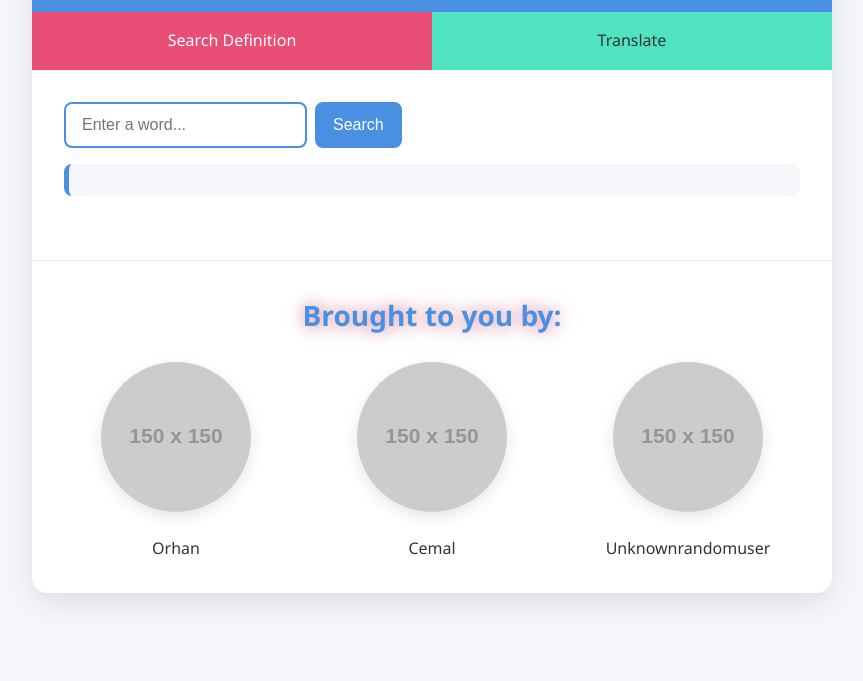
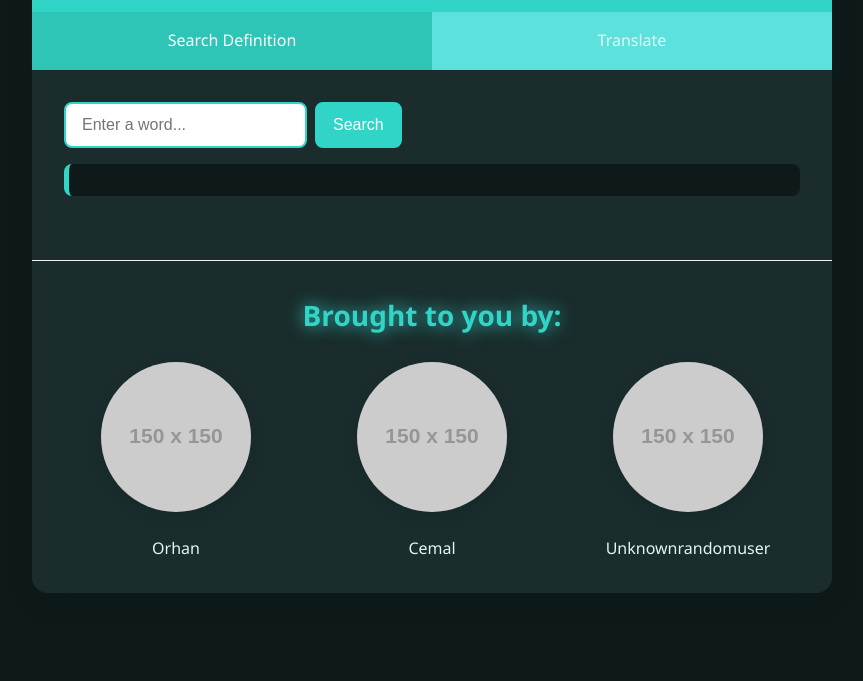
Before and after one commit to Hamidcc/English-V1.1, a plain HTML site: page index.html in a window 1280 px wide. Shown: the part 119-800 px from the top of the page, without its empty margins (208-1071 px from the left). Drawn offline with Linux system fonts and the light colour scheme; placeholder pictures from the web are drawn by us.

Commit message:
Update index.html

```diff
--- a/index.html
+++ b/index.html
@@ -7,16 +7,21 @@
 
   <!-- Theme Variables -->
   <style>
-    :root {
-      --color-bg: #f5f7fa;
-      --color-card: #ffffff;
-      --color-primary: #4a90e2;
-      --color-secondary: #50e3c2;
-      --color-text: #333333;
-      --color-accent: #e94e77;
-      --transition-speed: 0.3s;
-      --font-sans: 'Segoe UI', Tahoma, Geneva, Verdana, sans-serif;
-    }
+  :root {
+    /* Base Colors - Dark Mode */
+    --color-bg: #0e1a1a;             /* Very dark teal background */
+    --color-card: #1a2c2c;           /* Slightly lighter than background for cards */
+    --color-primary: #30d5c8;        /* Turquoise - main highlight color */
+    --color-secondary: #5de1dc;      /* Softer turquoise for secondary elements */
+    --color-text: #e0f7f7;           /* Soft, bright text for contrast on dark */
+    --color-accent: #2ec4b6;         /* Muted teal/blue-green for accenting */
+
+    /* Effects & Styling */
+    --transition-speed: 0.3s;
+    --font-sans: 'Segoe UI', Tahoma, Geneva, Verdana, sans-serif;
+    --border-radius: 12px;
+    --shadow-elevated: 0 4px 12px rgba(0, 0, 0, 0.5);
+  }
   </style>
 
   <!-- Main CSS (~50% of code) -->
```
